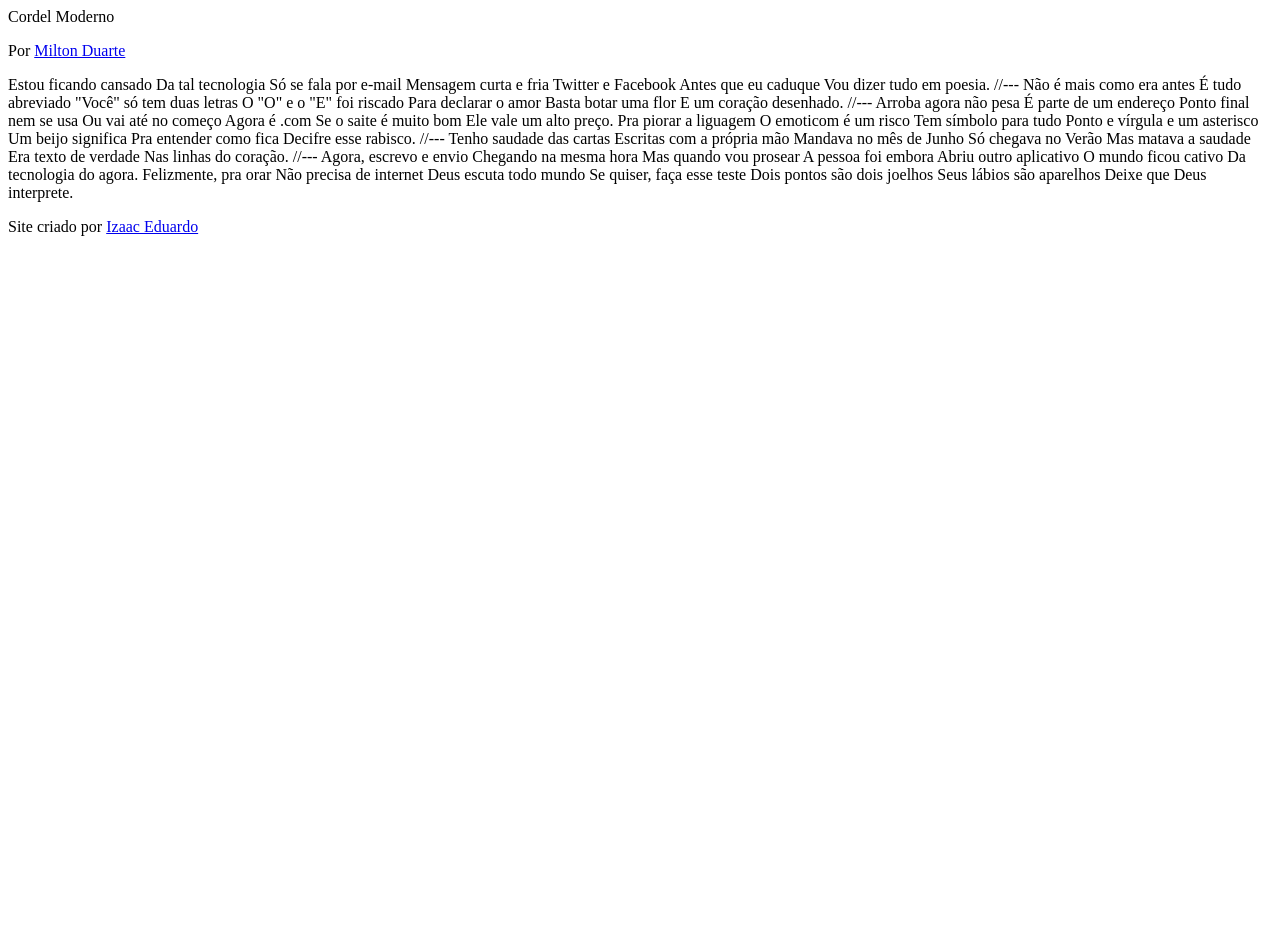
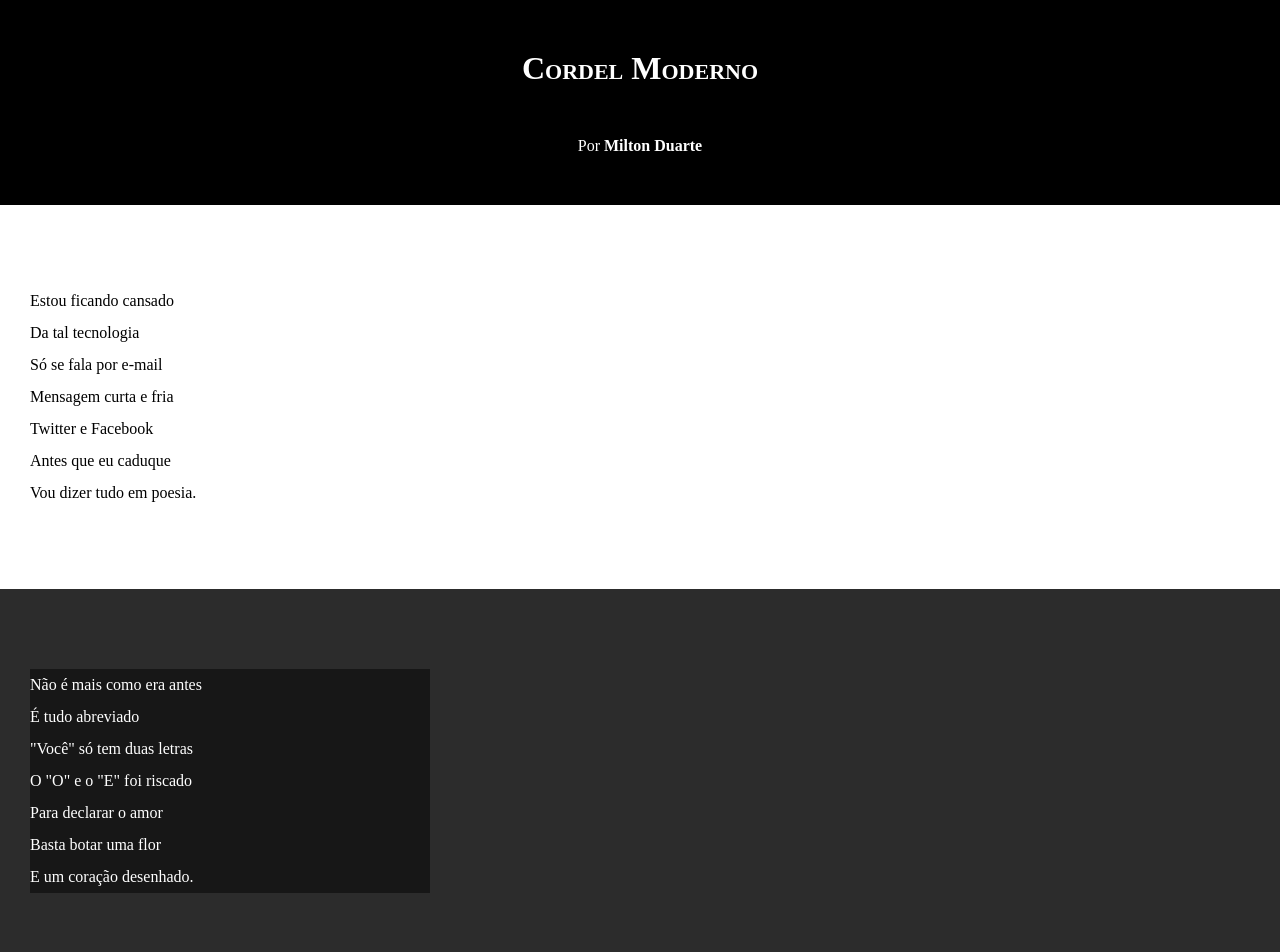
Before and after one commit to Izaac-eduardo/html-css, a plain HTML site: page desafio012.1/index.html in a window 1280 px wide. Shown: the top 952 px of the page. Before the commit the page ends 800 px from the top, so only its background shows below. Drawn offline with Linux system fonts and the light colour scheme.

Commit message:
atualização

```diff
--- a/desafio012.1/index.html
+++ b/desafio012.1/index.html
@@ -4,77 +4,105 @@
     <meta charset="UTF-8">
     <meta name="viewport" content="width=device-width, initial-scale=1.0">
     <title>Cordel moderno</title>
+    <link rel="stylesheet" href="style.css">
 </head>
 <body>
         <header>
-            Cordel Moderno
+            <h1>Cordel Moderno</h1>
                 <p>Por <a href="https://www.recantodasletras.com.br/poesias/3186743" target="_blank">Milton Duarte</a></p>
 
         </header>
 
-    Estou ficando cansado
-    Da tal tecnologia
-    Só se fala por e-mail
-    Mensagem curta e fria
-    Twitter e Facebook
-    Antes que eu caduque
-    Vou dizer tudo em poesia.
+    <section class="normal">
+        <p>
+            Estou ficando cansado<br>
+            Da tal tecnologia<br>
+            Só se fala por e-mail<br>
+            Mensagem curta e fria<br>
+            Twitter e Facebook<br>
+            Antes que eu caduque<br>
+            Vou dizer tudo em poesia.
+        </p>
+    </section>
 
-    //---
 
-    Não é mais como era antes
-    É tudo abreviado
-    "Você" só tem duas letras
-    O "O" e o "E" foi riscado
-    Para declarar o amor
-    Basta botar uma flor
-    E um coração desenhado.
 
-    //---
+    <section class="imagem">
+        <p>
+            Não é mais como era antes<br>
+            É tudo abreviado <br>
+            "Você" só tem duas letras<br>
+            O "O" e o "E" foi riscado<br>
+            Para declarar o amor<br>
+            Basta botar uma flor<br>
+            E um coração desenhado.
+        </p>
+    </section>
 
-    Arroba agora não pesa
-    É parte de um endereço
-    Ponto final nem se usa
-    Ou vai até no começo
-    Agora é .com
-    Se o saite é muito bom
-    Ele vale um alto preço.
 
-    Pra piorar a liguagem
-    O emoticom é um risco
-    Tem símbolo para tudo
-    Ponto e vírgula e um asterisco
-    Um beijo significa
-    Pra entender como fica
-    Decifre esse rabisco.
 
-    //---
 
-    Tenho saudade das cartas
-    Escritas com a própria mão
-    Mandava no mês de Junho
-    Só chegava no Verão
-    Mas matava a saudade
-    Era texto de verdade
-    Nas linhas do coração.
+    <section class="normal">
+        <p>
+            Arroba agora não pesa<br>
+            É parte de um endereço<br>
+            Ponto final nem se usa<br>
+            Ou vai até no começo <br>
+            Agora é .com<br>
+            Se o saite é muito bom<br>
+            Ele vale um alto preço.<br>
+        </p>
 
-    //---
 
-    Agora, escrevo e envio
-    Chegando na mesma hora
-    Mas quando vou prosear
-    A pessoa foi embora
-    Abriu outro aplicativo
-    O mundo ficou cativo
-    Da tecnologia do agora.
+        <p>
+            Pra piorar a liguagem<br>
+            O emoticom é um risco<br>
+            Tem símbolo para tudo<br>
+            Ponto e vírgula e um asterisco<br>
+            Um beijo significa<br>
+            Pra entender como fica<br>
+            Decifre esse rabisco.
+        </p>
+    </section>
 
-    Felizmente, pra orar
-    Não precisa de internet
-    Deus escuta todo mundo
-    Se quiser, faça esse teste
-    Dois pontos são dois joelhos
-    Seus lábios são aparelhos
-    Deixe que Deus interprete.
+
+
+    <section class="imagem">
+        <p>
+            Tenho saudade das cartas<br>
+            Escritas com a própria mão<br>
+            Mandava no mês de Junho<br>
+            Só chegava no Verão<br>
+            Mas matava a saudade<br>
+            Era texto de verdade<br>
+            Nas linhas do coração.
+        </p>
+    </section>
+
+
+
+    <section class="normal">
+        <p>
+            Agora, escrevo e envio<br>
+            Chegando na mesma hora<br>
+            Mas quando vou prosear<br>
+            A pessoa foi embora<br>
+            Abriu outro aplicativo<br>
+            O mundo ficou cativo<br>
+            Da tecnologia do agora.<br>
+        </p>
+
+
+        <p>
+            Felizmente, pra orar<br>
+            Não precisa de internet<br>
+            Deus escuta todo mundo<br>
+            Se quiser, faça esse teste<br>
+            Dois pontos são dois joelhos<br>
+            Seus lábios são aparelhos<br>
+            Deixe que Deus interprete.
+        </p>
+    </section>
     <footer>
         <p>Site criado por <a href="#" target="_blank">Izaac Eduardo</a></p>
     </footer>
--- a/desafio012.1/style.css
+++ b/desafio012.1/style.css
@@ -0,0 +1,54 @@
+@charset "UTF-8";
+ * {
+  margin: 0px;
+  padding: 0px;
+ }
+ html, body {
+  min-height: 100vh;
+  background-color: darkgray;
+ }
+ header {
+  background-color: black;
+  color: white;
+  text-align: center;
+ }
+ header > h1 {
+  padding-top: 50px;
+  font-variant: small-caps;
+ }
+
+ header > p {
+    padding: 50px;
+ }
+ a {
+    color: white;
+    text-decoration: none;
+    font-weight: bolder;
+ }
+ a:hover {
+    text-decoration: underline;
+    color: blue;
+ }
+ section {
+    padding-top: 10vh;
+    padding-bottom: 10vh;
+    line-height: 2em;
+    padding-left:30px ;
+ }
+ section.normal {
+    background-color: white;
+ }
+ section.imagem {
+    background-color: rgb(44, 44, 44);
+    color: white;
+ }
+ section.imagem > p {
+background-color: rgba(0, 0, 0, 0.473);
+width: 400px;
+ }
+ footer {
+    background-color: black;
+    text-align: center;
+    color: white;
+    padding: 10px;
+ }
--- a/desafio012/style.css
+++ b/desafio012/style.css
@@ -13,13 +13,12 @@
 * {
      font-family: texto ;
 }
-body {
-  max-width: 500px;
-}
+
  header {
     background-color: black;
     margin:-22px -22px 20px -22px;
     padding: 20px;
+    text-align: center;
 
  }
   h1 {
```
